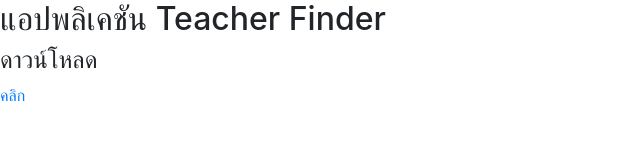
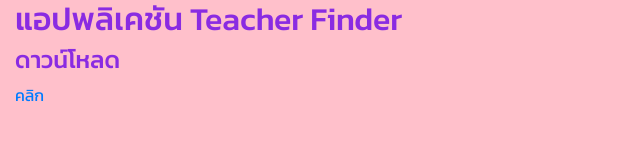
Before and after one commit to pongtaewin/teacher-finder-research, a plain HTML site: page docs/index.html in a window 1280 px wide. Shown: the whole page, without its empty margins (0-640 px from the left). Drawn offline with nearby package versions, Linux system fonts and the light colour scheme.

Commit message:
2019.07.05.00.05

```diff
--- a/docs/index.html
+++ b/docs/index.html
@@ -7,15 +7,18 @@
     <link rel="stylesheet" href="https://stackpath.bootstrapcdn.com/bootstrap/4.3.1/css/bootstrap.min.css" integrity="sha384-ggOyR0iXCbMQv3Xipma34MD+dH/1fQ784/j6cY/iJTQUOhcWr7x9JvoRxT2MZw1T" crossorigin="anonymous">
 
     <!-- Our own -->
+    <link rel="stylesheet" href="styles.css">
     <link rel="stylesheet" href="https://fonts.googleapis.com/css?family=Kanit:300,400,500,600,700&display=swap&subset=thai">
 
     <title>Teacher Finder</title>
 </head>
 <body>
+    <div class="container-fluid">
+        <h2>แอปพลิเคชัน Teacher Finder</h2>
+        <h4>ดาวน์โหลด</h4>
+        <a href="http://gg.gg/benz115">คลิก</a>
+    </div>
 
-    <h2>แอปพลิเคชัน Teacher Finder</h2>
-    <h4>ดาวน์โหลด</h4>
-    <a href="http://gg.gg/benz115">คลิก</a>
 
     <!-- JavaScript -->
     <script src="https://code.jquery.com/jquery-3.3.1.slim.min.js" integrity="sha384-q8i/X+965DzO0rT7abK41JStQIAqVgRVzpbzo5smXKp4YfRvH+8abtTE1Pi6jizo" crossorigin="anonymous"></script>
```
